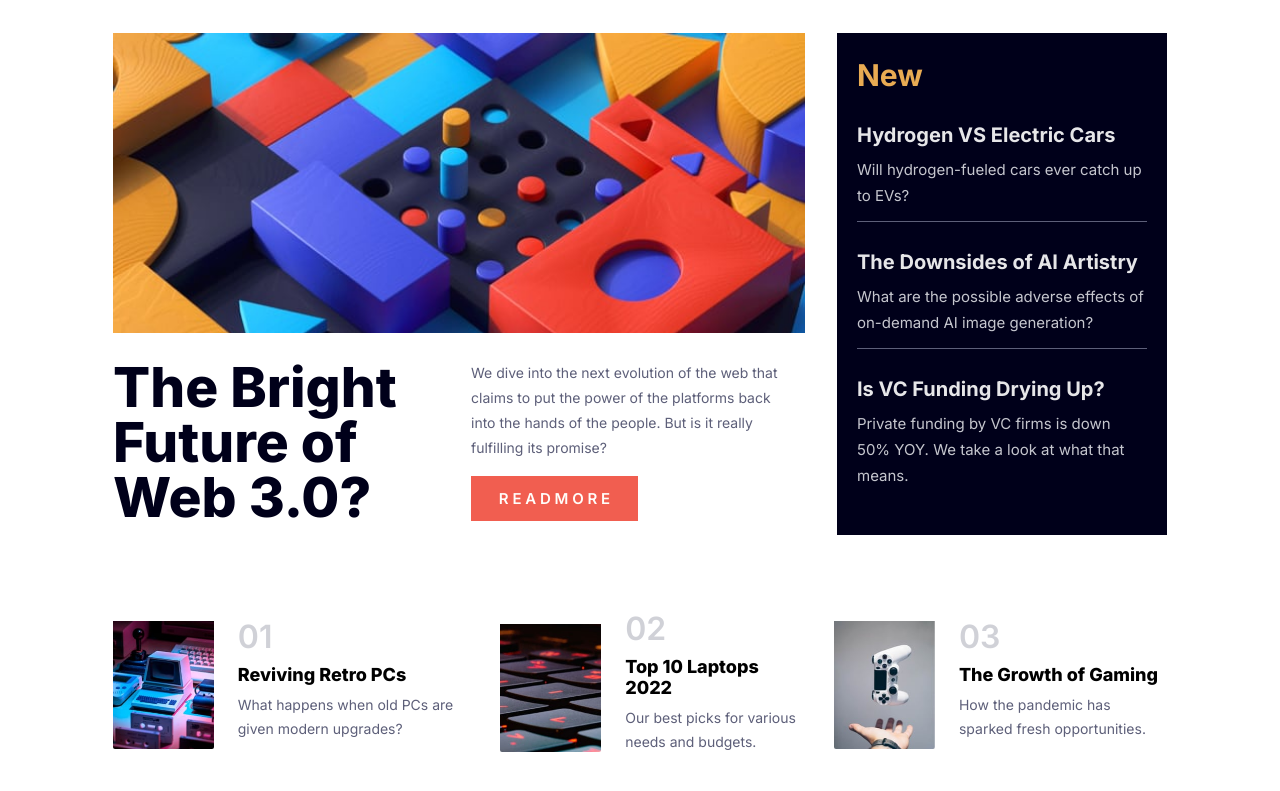
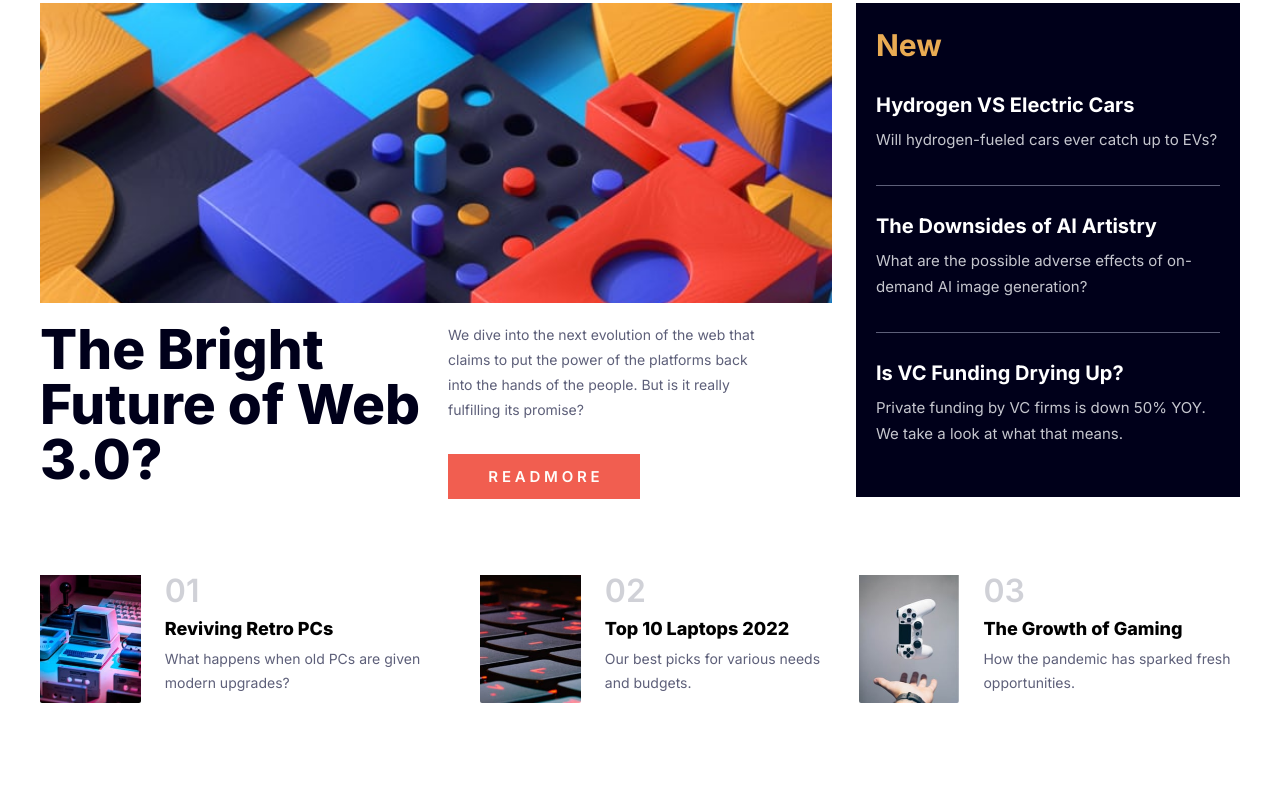
Before and after one commit to JALCAZAR00/Page_news, a plain HTML site: page index.html in a window 1280 px wide. Shown: the part 95-886 px from the top of the page. Drawn offline with Linux system fonts and the light colour scheme.

Commit message:
arreglo del body

```diff
--- a/css/desktop.scss
+++ b/css/desktop.scss
@@ -76,6 +76,7 @@
         body{
             max-width: 1200px;
             max-height: 880px;
+            padding: 0;
             header{
                 nav{
                     .logo{
@@ -92,7 +93,7 @@
                 display: grid;
                 grid-template-columns: repeat(6, 1fr);
                 grid-template-rows: repeat(3, 235px);
-                gap: 32px;
+                gap: 24px;
                 padding: 48px 0;
                 .img-inicio{
                     grid-column: 1 / 5;
@@ -113,11 +114,8 @@
                         font-size: 4rem;
                         margin-bottom: 10px;
                         }
-                        h3{
-                            opacity: .9;
-                        }
                         p{
-                            margin: 12px 0 12px 0;
+                            margin: 12px 0 32px 0;
                         }
                     }
 
@@ -144,7 +142,7 @@
                         flex-direction: column;
                         align-items: start;
                         justify-content: start;
-                        gap: 16px;
+                        gap: 32px;
                         width: 50%;
                         p{
                             font-size: 1.4rem;
```
Also changed, not shown: css/styles.css.
